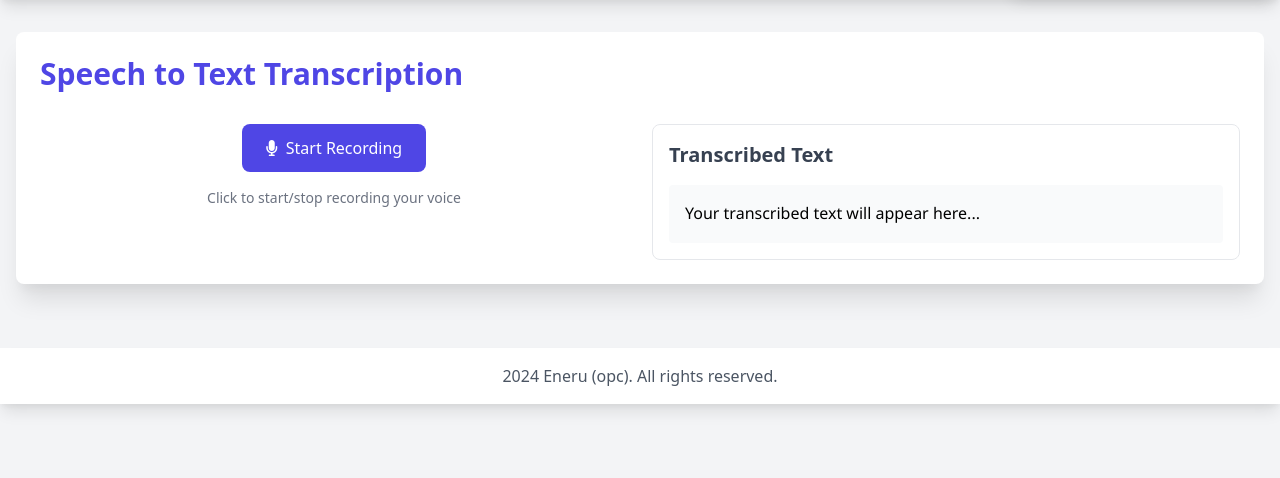
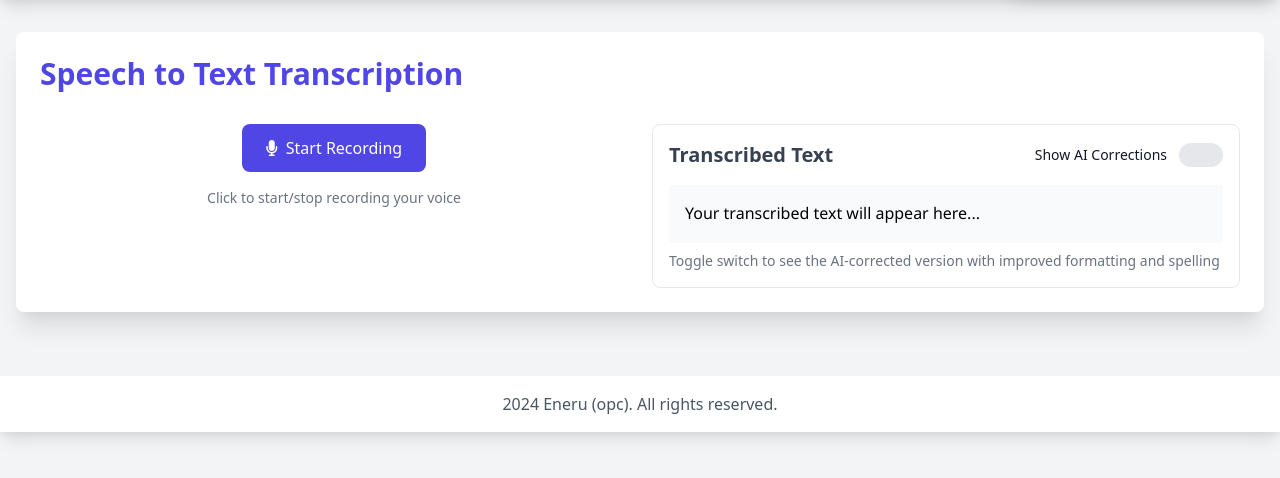
Before and after one commit to Anudeep28/Eneru_Application, a Django app: page /transcribe/ in a window 1280 px wide. Shown: the part 64-542 px from the top of the page. Run offline with Django 5.2, Linux system fonts and the light colour scheme; some libraries are stand-ins or nearby versions.

Commit message:
second version 25-11-2024 version of the working transcribe app

```diff
--- a/transcribe_app/templates/transcribe_app/index.html
+++ b/transcribe_app/templates/transcribe_app/index.html
@@ -47,9 +47,21 @@
 
                 <!-- Transcription Display -->
                 <div class="border rounded-lg p-4">
-                    <h2 class="text-xl font-semibold text-gray-700 mb-4">Transcribed Text</h2>
+                    <div class="flex justify-between items-center mb-4">
+                        <h2 class="text-xl font-semibold text-gray-700">Transcribed Text</h2>
+                        <label class="inline-flex items-center cursor-pointer">
+                            <span class="mr-3 text-sm font-medium text-gray-900">Show AI Corrections</span>
+                            <div class="relative">
+                                <input type="checkbox" id="toggleCorrections" class="sr-only peer" checked>
+                                <div class="w-11 h-6 bg-gray-200 peer-focus:outline-none peer-focus:ring-4 peer-focus:ring-indigo-300 rounded-full peer peer-checked:after:translate-x-full peer-checked:after:border-white after:content-[''] after:absolute after:top-[2px] after:left-[2px] after:bg-white after:border-gray-300 after:border after:rounded-full after:h-5 after:w-5 after:transition-all peer-checked:bg-indigo-600"></div>
+                            </div>
+                        </label>
+                    </div>
                     <div id="transcriptionOutput" class="markdown-preview min-h-[200px] bg-gray-50 rounded p-4">
                         Your transcribed text will appear here...
+                    </div>
+                    <div class="mt-2 text-sm text-gray-500">
+                        Toggle switch to see the AI-corrected version with improved formatting and spelling
                     </div>
                 </div>
             </div>
@@ -77,36 +89,19 @@
 let isRecording = false;
 let isPaused = false;
 let accumulatedText = '';
+let accumulatedOriginalText = '';
 let currentStream = null;
 
 document.getElementById('recordButton').addEventListener('click', toggleRecording);
 document.getElementById('pauseButton').addEventListener('click', togglePause);
-
-async function processAudioChunks() {
-    if (audioChunks.length > 0) {
-        try {
-            const audioBlob = new Blob(audioChunks, { type: 'audio/webm' });
-            const audioContext = new (window.AudioContext || window.webkitAudioContext)({
-                sampleRate: 16000
-            });
-
-            // Convert to AudioBuffer
-            const arrayBuffer = await audioBlob.arrayBuffer();
-            const audioBuffer = await audioContext.decodeAudioData(arrayBuffer);
-
-            // Get mono channel data
-            const pcmData = audioBuffer.getChannelData(0);
-
-            // Create the audio blob
-            const wavBlob = new Blob([pcmData.buffer], { type: 'audio/wav' });
-            await sendAudioForTranscription(wavBlob);
-        } catch (err) {
-            console.error('Error processing audio chunks:', err);
-        }
-        // Clear chunks after processing
-        audioChunks = [];
+document.getElementById('toggleCorrections').addEventListener('change', function(e) {
+    const transcriptionOutput = document.getElementById('transcriptionOutput');
+    if (e.target.checked) {
+        transcriptionOutput.textContent = accumulatedText || 'Your transcribed text will appear here...';
+    } else {
+        transcriptionOutput.textContent = accumulatedOriginalText || 'Your transcribed text will appear here...';
     }
-}
+});
 
 async function toggleRecording() {
     const recordButton = document.getElementById('recordButton');
@@ -140,7 +135,7 @@
                 downloadOptions.classList.remove('hidden');
             };
 
-            mediaRecorder.start(1000); // Collect data every second
+            mediaRecorder.start(1000);
             isRecording = true;
             isPaused = false;
             recordButton.innerHTML = '<i class="fas fa-stop"></i><span>Stop Recording</span>';
@@ -150,9 +145,9 @@
             recordingStatus.classList.remove('hidden');
             recordingStatus.textContent = 'Recording in progress...';
 
-            // Clear accumulated text if starting fresh
             if (transcriptionOutput.textContent === 'Your transcribed text will appear here...') {
                 accumulatedText = '';
+                accumulatedOriginalText = '';
                 transcriptionOutput.textContent = '';
             }
         } catch (err) {
@@ -174,6 +169,32 @@
         recordButton.classList.add('bg-indigo-600', 'hover:bg-indigo-700');
         pauseButton.classList.add('hidden');
         recordingStatus.classList.add('hidden');
+    }
+}
+
+async function processAudioChunks() {
+    if (audioChunks.length > 0) {
+        try {
+            const audioBlob = new Blob(audioChunks, { type: 'audio/webm' });
+            const audioContext = new (window.AudioContext || window.webkitAudioContext)({
+                sampleRate: 16000
+            });
+
+            // Convert to AudioBuffer
+            const arrayBuffer = await audioBlob.arrayBuffer();
+            const audioBuffer = await audioContext.decodeAudioData(arrayBuffer);
+
+            // Get mono channel data
+            const pcmData = audioBuffer.getChannelData(0);
+
+            // Create the audio blob
+            const wavBlob = new Blob([pcmData.buffer], { type: 'audio/wav' });
+            await sendAudioForTranscription(wavBlob);
+        } catch (err) {
+            console.error('Error processing audio chunks:', err);
+        }
+        // Clear chunks after processing
+        audioChunks = [];
     }
 }
 
@@ -240,14 +261,19 @@
 
             const data = await response.json();
             if (data.success) {
-                // Accumulate text and update display
+                // Store both versions of the text
                 if (accumulatedText && data.text) {
                     accumulatedText += ' ' + data.text.trim();
+                    accumulatedOriginalText += ' ' + data.original_text.trim();
                 } else if (data.text) {
                     accumulatedText = data.text.trim();
+                    accumulatedOriginalText = data.original_text.trim();
                 }
+
+                // Display based on toggle state
                 const transcriptionOutput = document.getElementById('transcriptionOutput');
-                transcriptionOutput.textContent = accumulatedText;
+                const showCorrections = document.getElementById('toggleCorrections').checked;
+                transcriptionOutput.textContent = showCorrections ? accumulatedText : accumulatedOriginalText;
             } else {
                 console.error('Transcription error:', data.error);
                 alert('Error transcribing audio: ' + data.error);
--- a/transcribe_app/views.py
+++ b/transcribe_app/views.py
@@ -17,6 +17,8 @@
 from datasets import Audio, Dataset, Features, Value
 import warnings
 import librosa
+import google.generativeai as genai
+from django.conf import settings
 
 # Suppress specific warnings
 warnings.filterwarnings('ignore', category=FutureWarning)
@@ -26,6 +28,10 @@
 transcriber = None
 processor = None
 model = None
+
+# Initialize Gemini with the same configuration as chatbot
+API_KEY = settings.GEMINI_API_KEY
+genai.configure(api_key=API_KEY)
 
 def initialize_transcriber():
     global transcriber, processor, model
@@ -63,6 +69,29 @@
             framework="pt"
         )
 
+def process_with_gemini(text):
+    """Process transcribed text with Gemini for corrections."""
+    try:
+        chat = genai.GenerativeModel(model_name='gemini-1.5-flash')
+        prompt = f"""As an expert text editor, review and correct the following transcribed text.
+        Focus on:
+        1. Correct spelling of names, locations, places, addresses
+        2. Fix number formatting (dates, phone numbers, etc.)
+        3. Correct currency mentions
+        4. Improve text formatting and punctuation
+        5. Maintain the original meaning and context
+
+        Text to process: {text}
+
+        Provide only the corrected text without any explanations or markdown."""
+
+        result = chat.generate_content(prompt)
+        corrected_text = result.text.strip()
+        return corrected_text
+    except Exception as e:
+        print(f"Gemini processing error: {str(e)}")
+        return text  # Return original text if Gemini processing fails
+
 def index(request):
     return render(request, 'transcribe_app/index.html')
 
@@ -74,7 +103,13 @@
     if request.method == 'POST':
         try:
             data = json.loads(request.body)
-            audio_data = data.get('audio')
+            audio_data = data.get('audio', '')
+
+            if not audio_data:
+                return JsonResponse({
+                    'success': False,
+                    'error': 'No audio data provided'
+                }, status=400)
 
             try:
                 # Remove the data URL prefix if present
@@ -86,10 +121,6 @@
 
                 # Convert to numpy array (assuming float32 format)
                 audio_np = np.frombuffer(audio_binary, dtype=np.float32)
-
-                # Print debug information
-                # print(f"Audio shape: {audio_np.shape}")
-                # print(f"Audio min: {audio_np.min()}, max: {audio_np.max()}")
 
                 # Normalize audio to [-1, 1] range
                 if abs(audio_np).max() > 0:
@@ -108,8 +139,6 @@
                         'error': 'Invalid audio data: contains NaN or Inf values'
                     }, status=400)
 
-                # print(f"Processed audio min: {audio_np.min()}, max: {audio_np.max()}")
-
                 # Use the transcriber pipeline
                 transcribed_text = transcriber(
                     {"array": audio_np, "sampling_rate": 16000},
@@ -119,11 +148,13 @@
                     return_timestamps=False,
                 )["text"]
 
-                # print(f"Transcribed text: {transcribed_text}")
+                # Process transcribed text with Gemini
+                corrected_text = process_with_gemini(transcribed_text)
 
                 return JsonResponse({
                     'success': True,
-                    'text': transcribed_text
+                    'text': corrected_text,
+                    'original_text': transcribed_text  # Optional: include original text for comparison
                 })
 
             except Exception as e:
```
